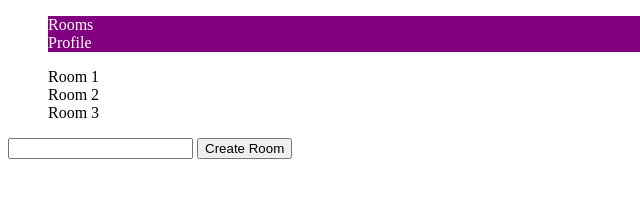
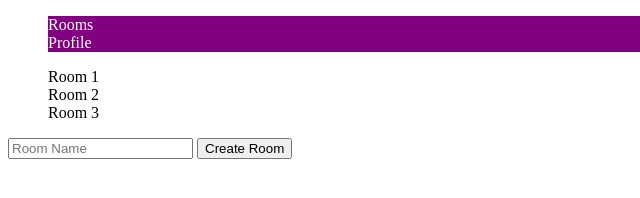
Before and after one commit to allennguyen01/chat-app, a website: page client/index.html in a window 1280 px wide. Shown: the full height of the page, 0-640 px from the left. Drawn offline with Linux system fonts and the light colour scheme.

Commit message:
Bug fix: move page-view inside of app-view

```diff
--- a/client/index.html
+++ b/client/index.html
@@ -15,7 +15,6 @@
 				<li class="menu-item"><a href="/">Rooms</a></li>
 				<li class="menu-item"><a href="/profile">Profile</a></li>
 			</ul>
-		</div>
 			<div id="page-view">
 				<div class="content">
 					<ul class="room-list">
@@ -24,8 +23,9 @@
 						<li><a href="/chat">Room 3</a></li>
 					</ul>
 					<div class="page-control">
-					<input type="text" name="" id="create-room" />
+						<input type="text" name="" id="create-room" placeholder="Room Name" />
 						<button>Create Room</button>
+					</div>
 				</div>
 			</div>
 		</div>
```
Also changed, not shown: client/chat.html (+1 -1 lines), client/profile.html (+1 -1 lines). Lines whose indentation alone changed are shown as unchanged.
